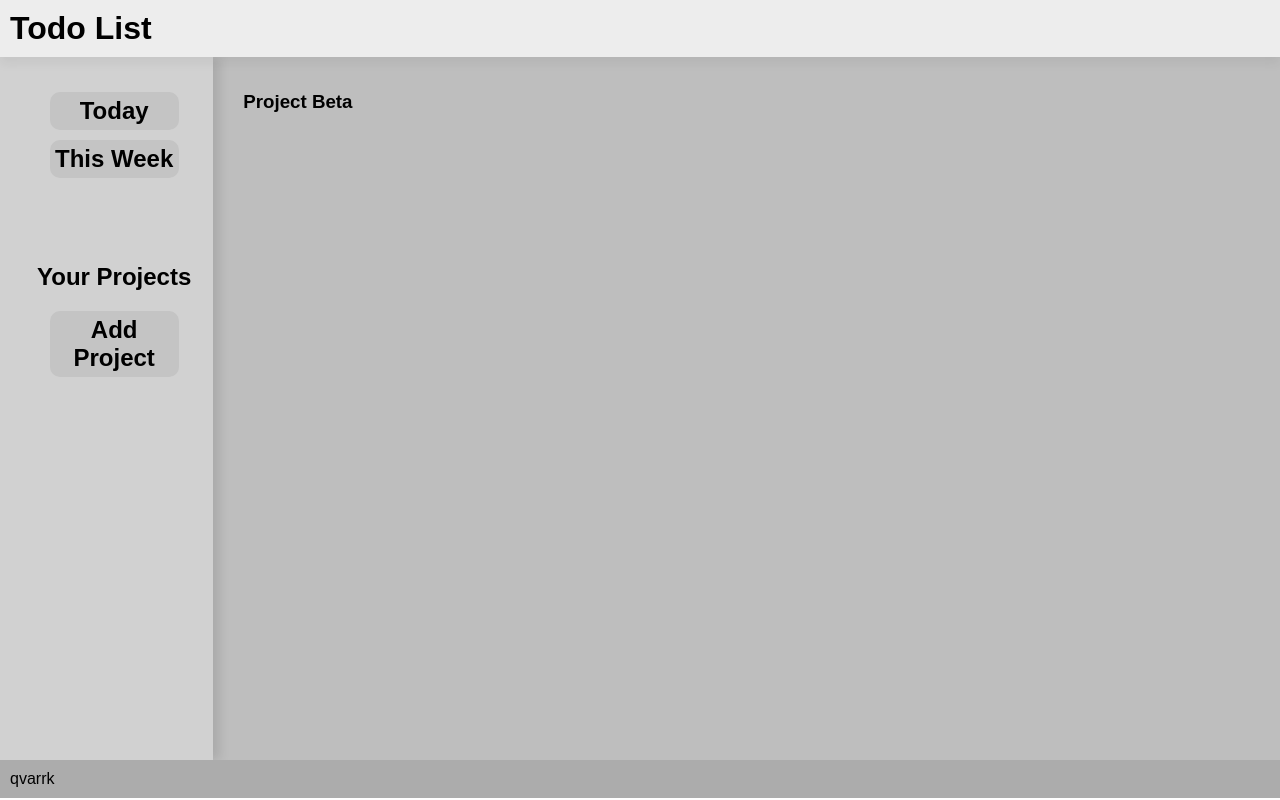
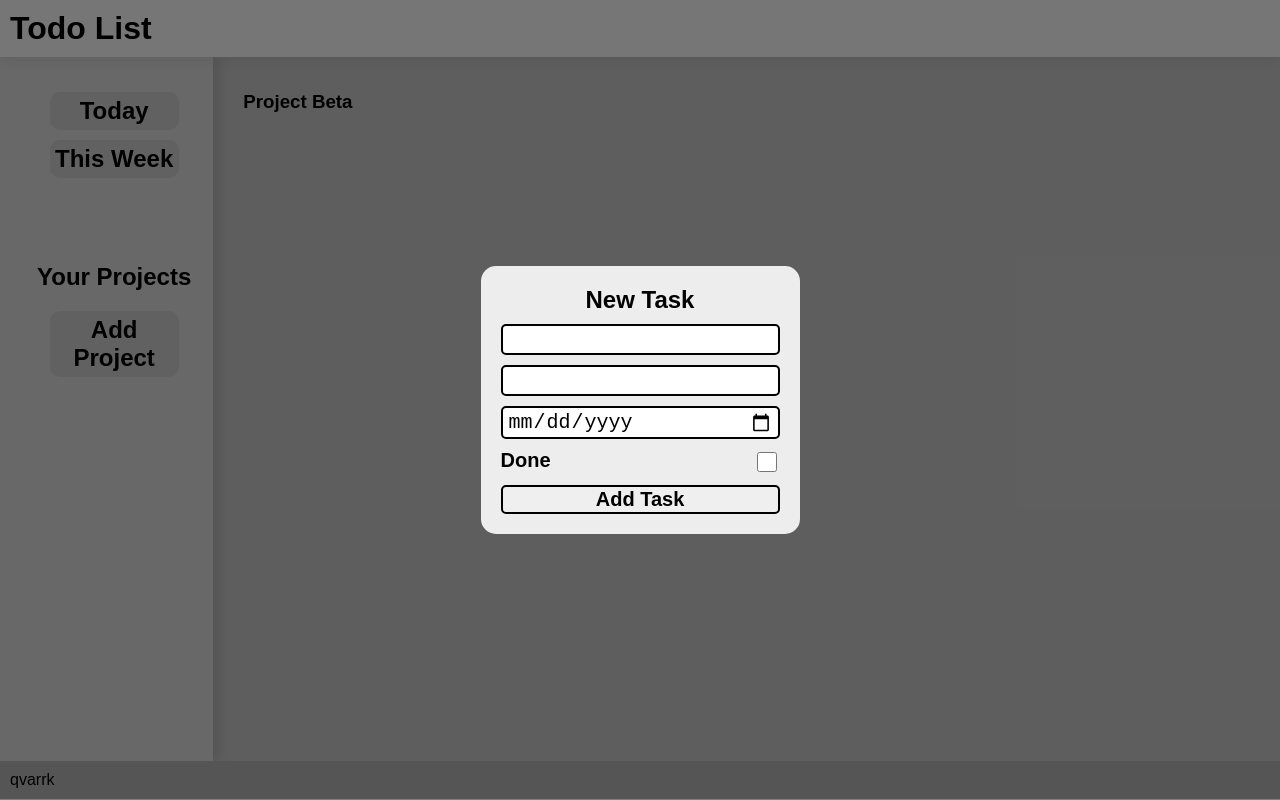
Before and after one commit to qvarkk/npm_test, a website built with webpack: page dist/index.html in a window 1280 px wide. Both pictures are taken after a click on the button "Add Project". Built offline with Linux system fonts and the light colour scheme.

Commit message:
Added overlay

```diff
--- a/src/index.js
+++ b/src/index.js
@@ -3,3 +3,28 @@ import "./style.css";
 const TaskFactory = (title, description, dueDate, status) => {
   return { title, description, dueDate, status };
 };
+
+const addTaskBtn = document.querySelector("#newProjectBtn");
+const overlay = document.querySelector("#popupOverlay");
+const overlayBg = document.querySelector("#overlayBg");
+
+addTaskBtn.addEventListener("click", () => {
+  overlay.classList.remove("inactive");
+});
+
+overlayBg.addEventListener("click", () => {
+  console.log("asdadasda");
+  overlay.classList.add("inactive");
+});
+
+const submitTaskBtn = document.querySelector("#addTaskBtn");
+const addDescriptionInput = document.querySelector("#addDescription");
+const addDueToInput = document.querySelector("#addDueTo");
+const addStatus = document.querySelector("#addStatus");
+const addTitleInput = document.querySelector("#addTitle");
+
+submitTaskBtn.addEventListener("click", (e) => {
+  e.preventDefault();
+  console.log("submited");
+  overlay.classList.add("inactive");
+});
--- a/src/style.css
+++ b/src/style.css
@@ -3,6 +3,7 @@ html {
   margin: 0;
   padding: 0;
   font-family: sans-serif;
+  position: relative;
 }
 
 .header {
@@ -24,7 +25,7 @@ html {
   display: grid;
   grid-template-columns: 1fr 5fr;
   min-height: calc(
-    100vh - 58px - 39px
+    100vh - 57px - 39px
   ); /* 100% - header height - footer height */
 }
 
@@ -80,3 +81,75 @@ html {
 .footer > p {
   margin: 0;
 }
+
+.inactive {
+  display: none !important;
+}
+
+.overlay {
+  height: 100vh;
+  width: 100vw;
+  position: absolute;
+  display: flex;
+  align-items: center;
+  justify-content: center;
+  top: 0;
+  left: 0;
+  background-color: rgba(0, 0, 0, 0.5);
+  z-index: 100;
+}
+
+.add-popup {
+  display: flex;
+  flex-direction: column;
+  gap: 10px;
+  position: inherit;
+  margin: 0 auto;
+  padding: 20px;
+  text-align: center;
+  border-radius: 15px;
+  background-color: #ededed;
+}
+
+.add-para {
+  margin: 0;
+  font-size: 1.5rem;
+  font-weight: 700;
+}
+
+.add-form {
+  display: flex;
+  flex-direction: column;
+  gap: 10px;
+}
+
+.add-title-input,
+.add-description-input,
+.add-date-input {
+  font-size: 1.25rem;
+  padding: 2px 5px;
+  border: 2px solid black;
+  border-radius: 5px;
+}
+
+.checkbox-divider {
+  display: flex;
+  justify-content: space-between;
+}
+
+.checkbox-divider > label {
+  font-weight: 700;
+  font-size: 1.25rem;
+}
+
+.add-status-input {
+  height: 20px;
+  width: 20px;
+}
+
+.add-task-btn {
+  font-size: 1.25rem;
+  font-weight: 700;
+  border: 2px solid black;
+  border-radius: 5px;
+}
```
Also changed, not shown: dist/index.html, dist/main.js, 1 other file.
